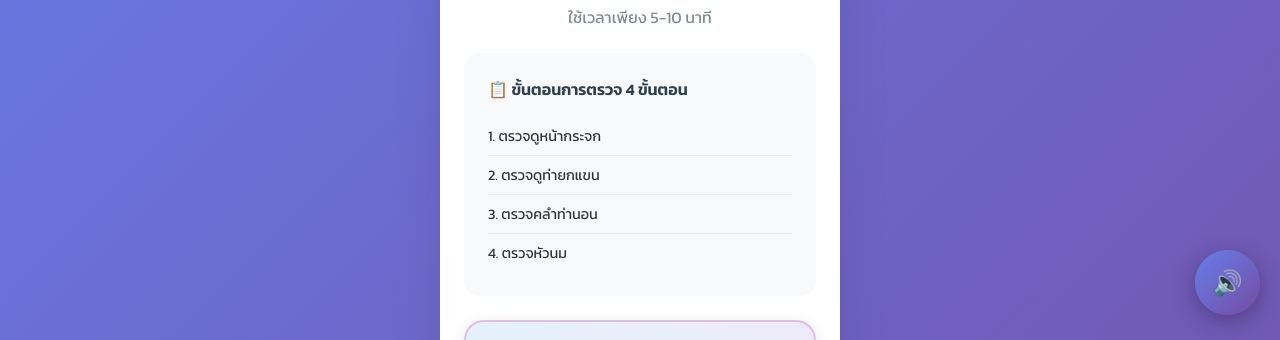
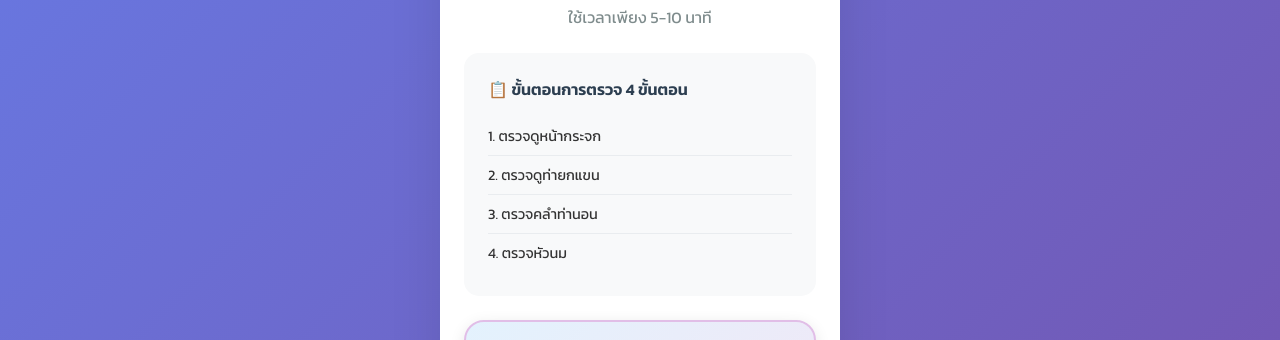
Before and after one commit to guzer2529/breast-cancer-self-exam, a plain HTML site: page index.html in a window 1280 px wide. Shown: the part 465-805 px from the top of the page. Drawn offline with Linux system fonts and the light colour scheme.

Commit message:
Update index.html

```diff
--- a/index.html
+++ b/index.html
@@ -175,14 +175,6 @@
         </footer>
     </div>
 
-    <!-- Voice Controls -->
-    <div class="voice-controls">
-        <button class="voice-btn" onclick="toggleVoice()" title="เปิด/ปิดเสียง">
-            <span class="voice-icon">🔊</span>
-            <div class="voice-ripple"></div>
-        </button>
-    </div>
-
     <script src="script.js"></script>
 </body>
 </html>
```
